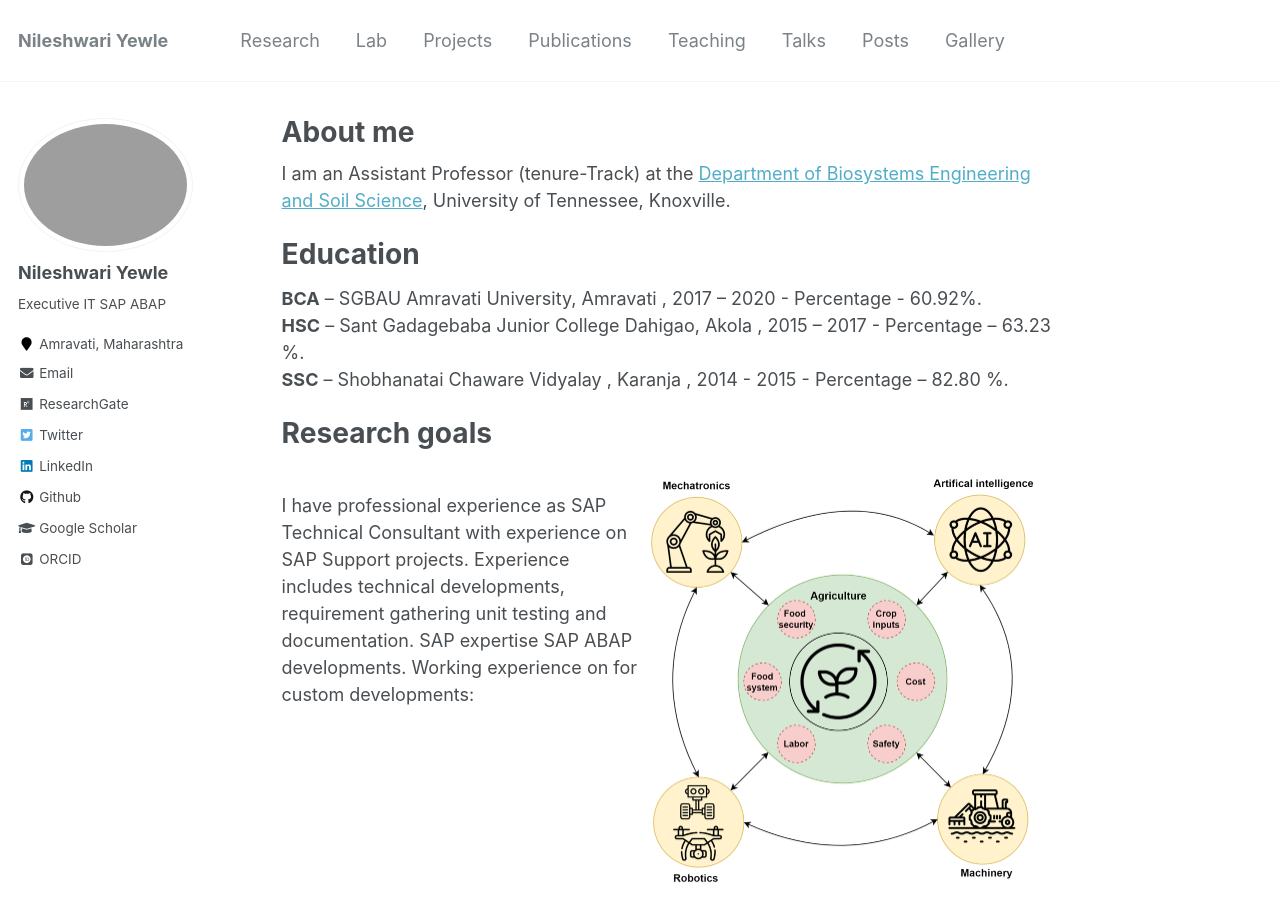
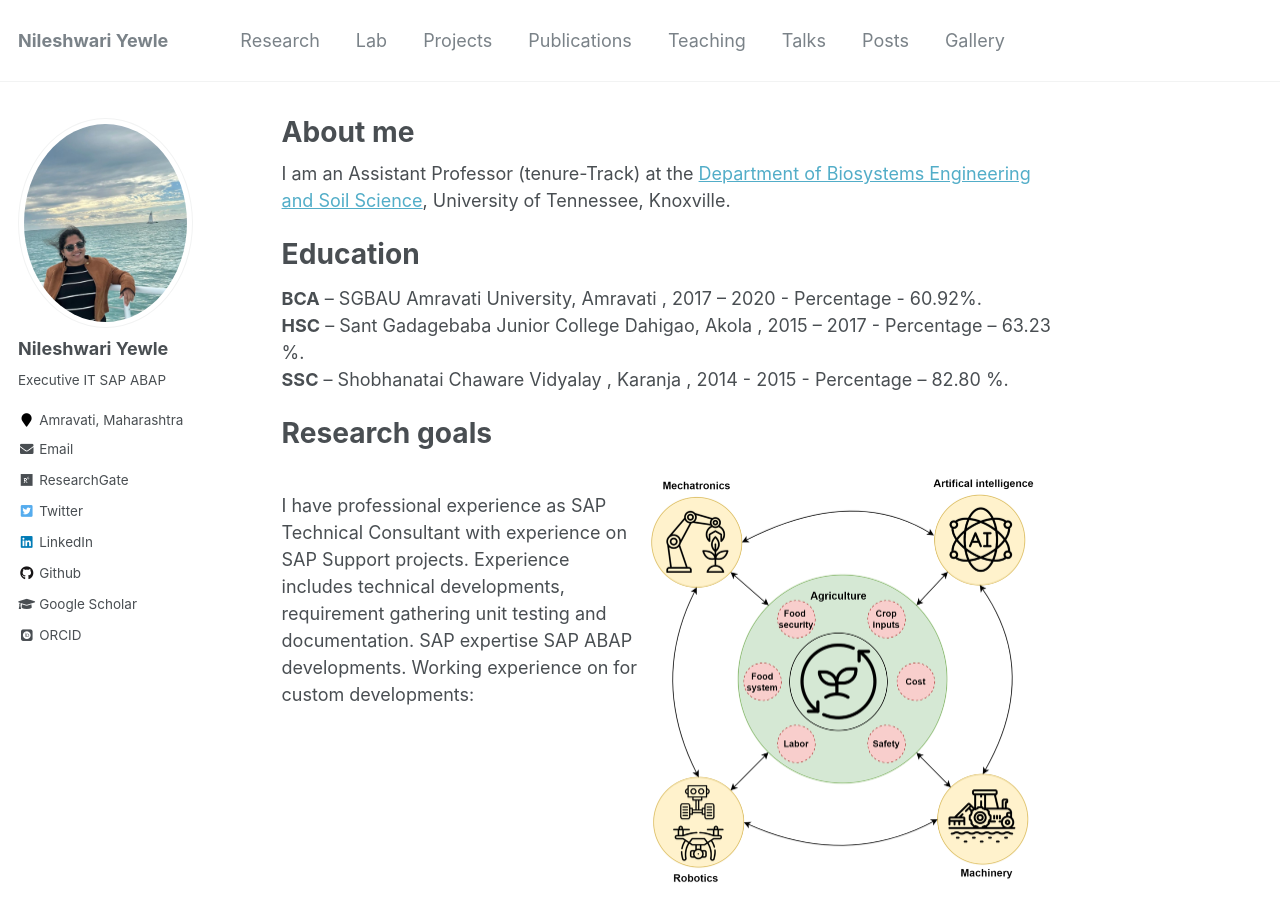
Before and after one commit to niluyewle/Myportfolio, a Jekyll site: the page built from _pages/about.md, in a window 1280 px wide and 900 px high. Built offline with Jekyll 4.4.1, drawn with Linux system fonts in a browser that asks for light colours; some web fonts are replaced.

Commit message:
Update _config.yml

```diff
--- a/_config.yml
+++ b/_config.yml
@@ -81,7 +81,7 @@ analytics:
 # Site Author
 author:
   name             : "Nileshwari Yewle"
-  avatar           : "Nilu_yewle.jpg"
+  avatar           : "Nilu.JPG"
   bio              : "Executive IT SAP ABAP"
   location         : "Amravati, Maharashtra"
   employer         : #" Dept. of Biosystems Engineering & Soil Science, The University of Tennessee, Knoxville, TN"
```
